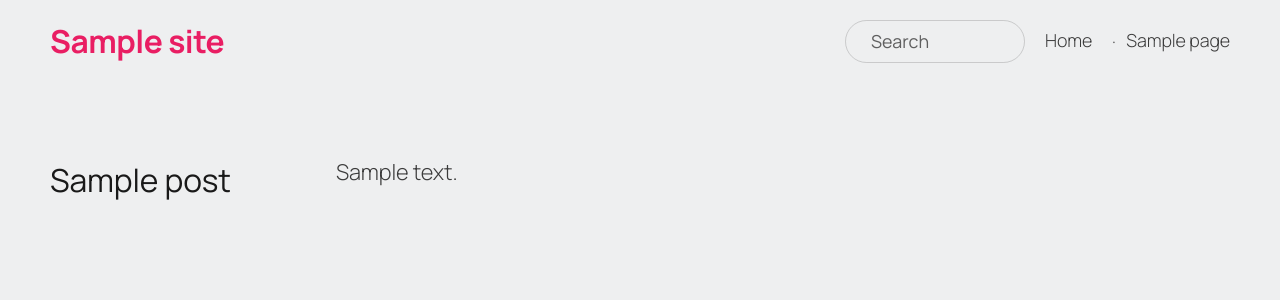
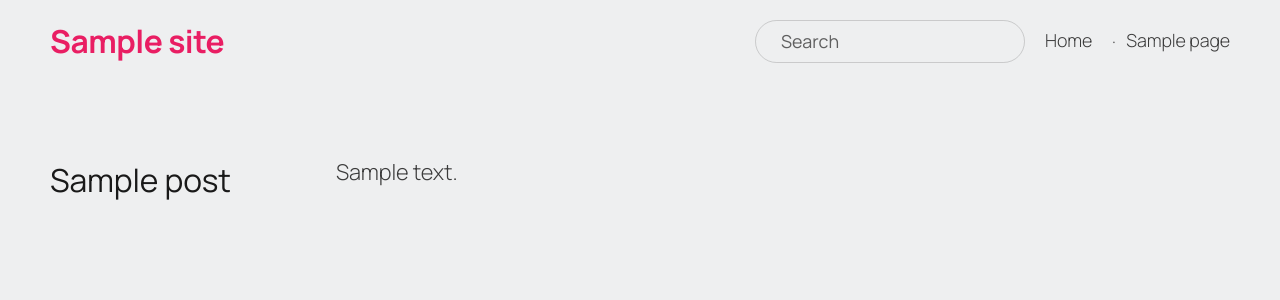
Before and after one commit to drrill/hello-world, a WordPress theme: template michaelrill/page.php in a window 1280 px wide. Shown: the top 300 px of the page. Run offline with PHP 8.4 and a stand-in for WordPress, Linux system fonts and the light colour scheme; the site name, menu and one post (Sample post) are stand-ins, and other content is empty.

Commit message:
Widen search box from 180px to 270px (v1.1.5)
https://claude.ai/code/session_01A6T54QAismwnbMDD3tczK3

```diff
--- a/michaelrill/style.css
+++ b/michaelrill/style.css
@@ -3,7 +3,7 @@ Theme Name: Michael Rill
 Theme URI: https://michaelrill.xyz
 Author: Michael Rill
 Description: A minimal classic WordPress theme for michaelrill.xyz. Manrope typography, two-column post layout, aside post format support.
-Version: 1.1.4
+Version: 1.1.5
 Requires at least: 6.0
 Tested up to: 6.7
 Requires PHP: 8.0
@@ -383,7 +383,7 @@ a:focus-visible {
   color: var(--color-text);
   appearance: none;
   -webkit-appearance: none;
-  width: 180px;
+  width: 270px;
   transition: border-color 0.2s;
 }
 
```
